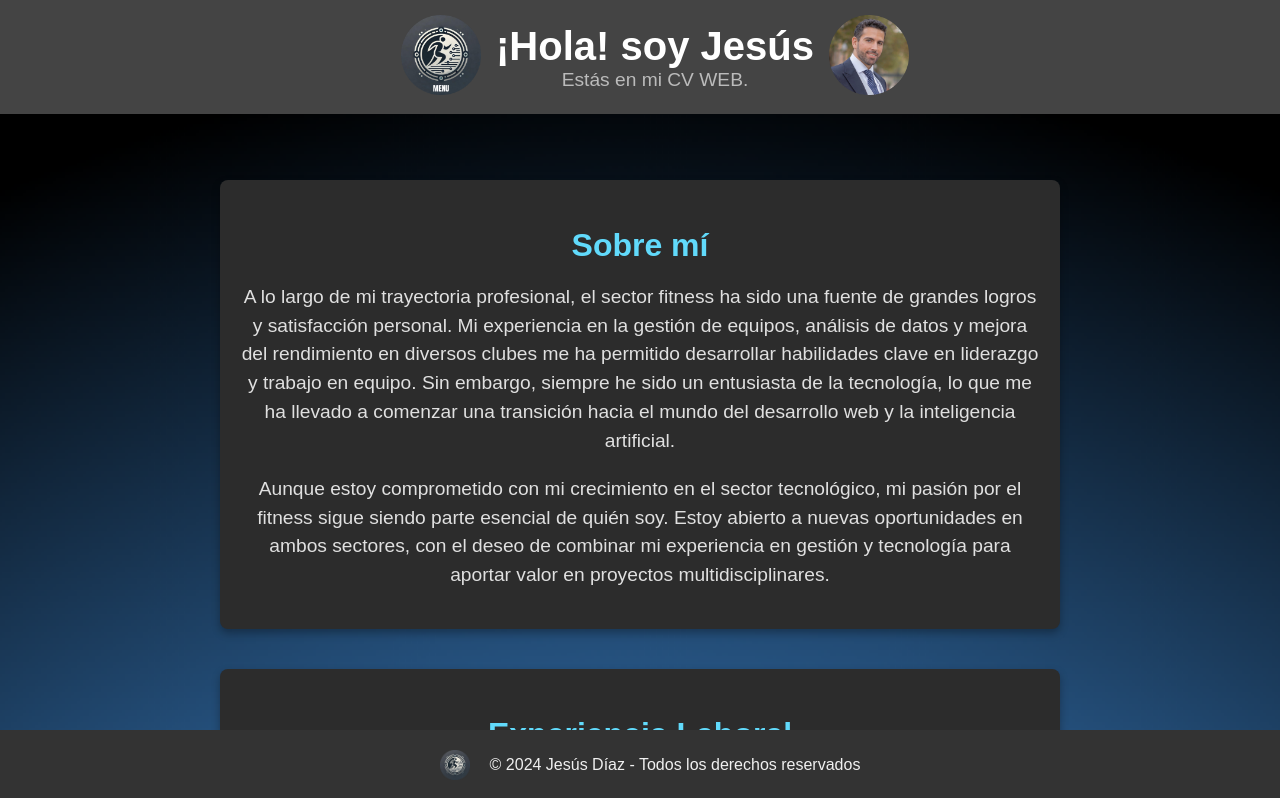
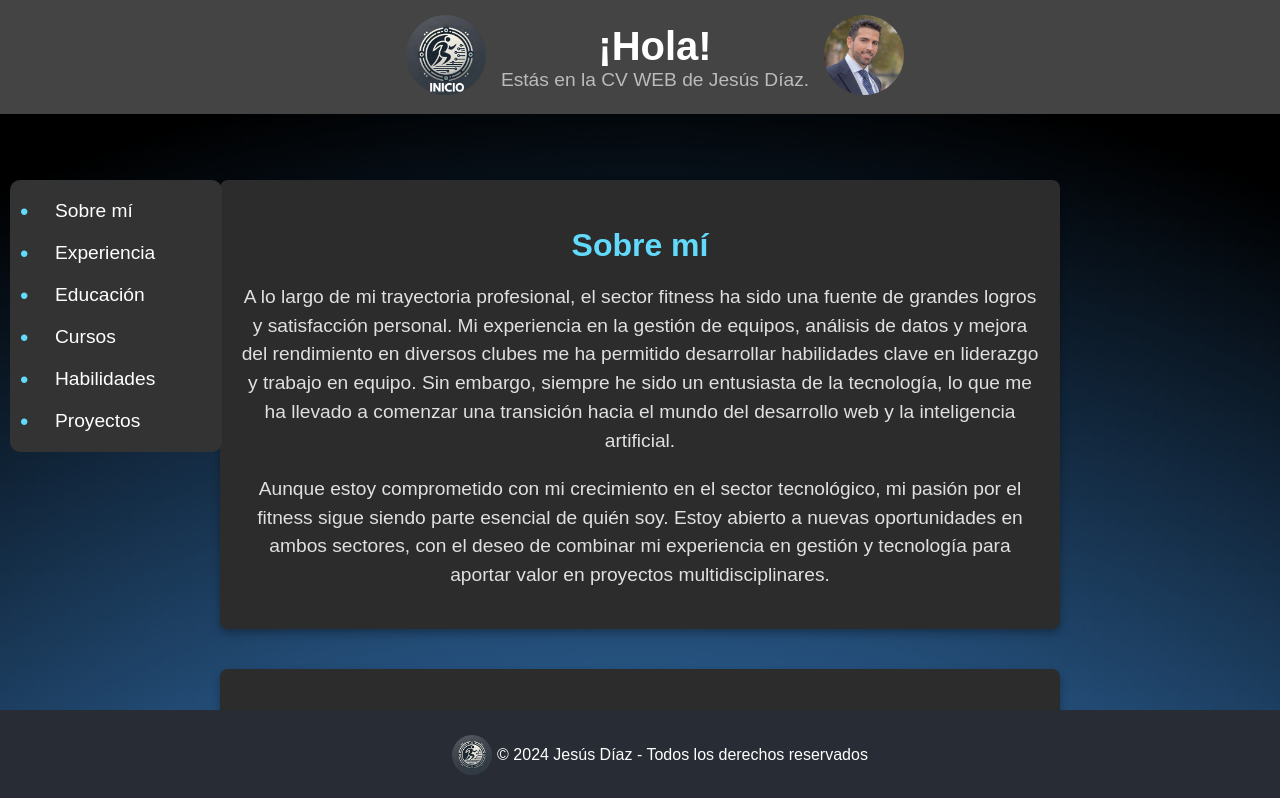
Before and after one commit to jdm1986/mi-curriculum, a React (Create React App) app: page / in a window 1280 px wide. Shown: the top 798 px of the page. Built offline with nearby package versions, Linux system fonts and the light colour scheme.

Commit message:
Estilos 4

```diff
--- a/src/components/Footer.css
+++ b/src/components/Footer.css
@@ -14,7 +14,7 @@
   display: flex;
   justify-content: center;
   align-items: center;
-  gap: 15px; /* Espacio entre el logo y el texto */
+  gap: 5px; /* Espacio entre el logo y el texto */
 }
 
 /* Estilo para el logo en el footer */
--- a/src/components/Navbar.css
+++ b/src/components/Navbar.css
@@ -77,20 +77,35 @@
   flex-direction: column;
   list-style: none;
   padding: 10px 0;
-  margin: 20px 0 0; /* Margen superior para no cortar las palabras */
+  margin: 0;
   background-color: #333;
   text-align: left; /* Alinear el texto a la izquierda */
   padding-left: 20px; /* Espaciado del texto desde el borde */
-  position: fixed; /* Fijamos el menú para que no desaparezca con el scroll */
-  top: 80px; /* Ajuste para evitar que se sobreponga con la cabecera */
+  position: fixed;
+  top: 140px; /* Ajuste para evitar que se sobreponga con la cabecera */
   left: 0;
   width: 100%;
   z-index: 999;
+  border-radius: 10px; /* Redondear las esquinas del menú */
 }
 
 /* Mostramos el menú cuando esté abierto */
 .menu-list-mobile.open {
   display: flex;
+}
+
+/* Estilos para pantallas grandes */
+@media (min-width: 768px) {
+  .menu-list-mobile {
+    top: 180px;
+    width: 15%; /* Menú ocupará el 15% del ancho en pantallas grandes */
+    left: 10px; /* Para que no quede pegado al borde izquierdo */
+    display: flex; /* Siempre visible en pantallas grandes */
+    flex-direction: column;
+    background-color: #333;
+    padding: 10px;
+    border-radius: 10px;
+  }
 }
 
 /* Estilo de los elementos de la lista del menú */
@@ -129,35 +144,22 @@ section {
 
 /* Estilos para pantallas pequeñas (menos de 768px) */
 @media (max-width: 767px) {
-  /* Ajuste para justificar los elementos en pantallas pequeñas */
   .navbar-section2 {
     justify-content: space-between;
     padding: 10px;
   }
 
-  /* El menú ocupará todo el ancho de la pantalla */
+  .navbar-logo-left, .navbar-logo-right {
+    margin-left: 10px;
+    margin-right: 30px;
+  }
+
+  .navbar-text {
+    margin: 0 auto;
+    text-align: center;
+  }
+
   .menu-list-mobile {
-    width: 100%;
+    width: 50%;
   }
 }
-
-/* Footer responsivo */
-.footer {
-  background-color: #333;
-  color: #f0f0f0;
-  padding: 10px;
-  text-align: center;
-}
-
-.footer img {
-  height: 30px;
-  margin-right: 5px;
-  vertical-align: middle;
-}
-
-/* Ajuste de la fuente del footer para pantallas pequeñas */
-@media (max-width: 767px) {
-  .footer {
-    font-size: 0.8rem;
-  }
-}
--- a/src/components/Navbar.js
+++ b/src/components/Navbar.js
@@ -1,10 +1,24 @@
-import React, { useState } from 'react';
+import React, { useState, useEffect } from 'react';
 import './Navbar.css';
 import logoLeft from '../assets/logomenu.png'; // Logo izquierdo (menú)
 import logoRight from '../assets/careto.png'; // Foto personal
 
 function Navbar() {
   const [isOpen, setIsOpen] = useState(false);
+  const [isMobile, setIsMobile] = useState(window.innerWidth <= 768); // Detectar si es móvil
+
+  // Escuchar cambios de tamaño de ventana para detectar si es móvil
+  useEffect(() => {
+    const handleResize = () => {
+      setIsMobile(window.innerWidth <= 768);
+    };
+
+    window.addEventListener('resize', handleResize);
+
+    return () => {
+      window.removeEventListener('resize', handleResize);
+    };
+  }, []);
 
   // Función para alternar el menú en móviles
   const toggleMenu = () => {
@@ -20,25 +34,37 @@ function Navbar() {
     }
   };
 
+  // Función para volver a la sección "Sobre mí" al hacer clic en el logo en pantallas grandes
+  const handleLogoClick = () => {
+    if (!isMobile) {
+      const aboutMeSection = document.getElementById('about-me');
+      if (aboutMeSection) {
+        aboutMeSection.scrollIntoView({ behavior: 'smooth' });
+      }
+    } else {
+      toggleMenu();
+    }
+  };
+
   return (
     <>
       <nav className="navbar-section2">
         <div className="navbar-logo-left">
-          <img src={logoLeft} alt="Logo Izquierdo" onClick={toggleMenu} />
+          <img src={logoLeft} alt="Logo Izquierdo" onClick={handleLogoClick} />
         </div>
 
         <div className="navbar-text">
-          <h1>¡Hola! soy Jesús</h1>
-          <p>Estás en mi CV WEB.</p>
+          <h1>¡Hola!</h1>
+          <p>Estás en la CV WEB de Jesús Díaz.</p>
         </div>
 
         <div className="navbar-logo-right">
           <img src={logoRight} alt="Foto Personal" />
         </div>
 
-        {isOpen && (
-          <ul className="menu-list-mobile open">
-            {/* Ahora incluimos href="#" para mejorar la accesibilidad */}
+        {/* Mostrar el menú en móviles o mantenerlo fijo en pantallas grandes */}
+        {(isMobile && isOpen) || !isMobile ? (
+          <ul className={`menu-list-mobile ${isMobile && isOpen ? 'open' : ''}`}>
             <li><a href="#about-me" onClick={() => handleMenuClick('about-me')}>Sobre mí</a></li>
             <li><a href="#experience" onClick={() => handleMenuClick('experience')}>Experiencia</a></li>
             <li><a href="#education" onClick={() => handleMenuClick('education')}>Educación</a></li>
@@ -46,7 +72,7 @@ function Navbar() {
             <li><a href="#skills" onClick={() => handleMenuClick('skills')}>Habilidades</a></li>
             <li><a href="#projects" onClick={() => handleMenuClick('projects')}>Proyectos</a></li>
           </ul>
-        )}
+        ) : null}
       </nav>
     </>
   );
```
Also changed, not shown: src/assets/logomenu.png.
